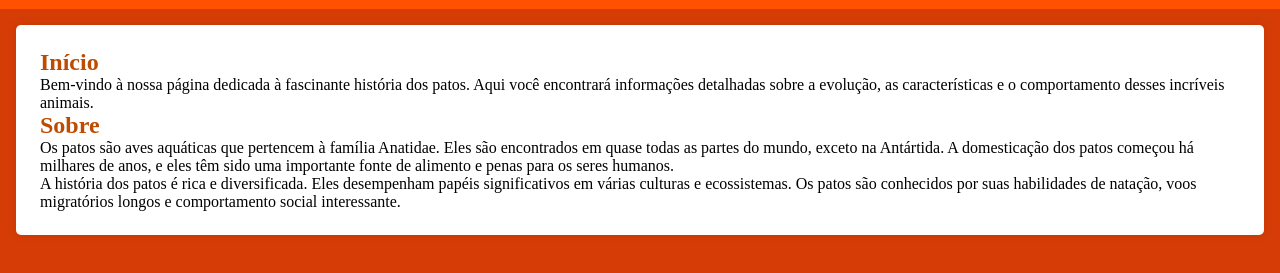
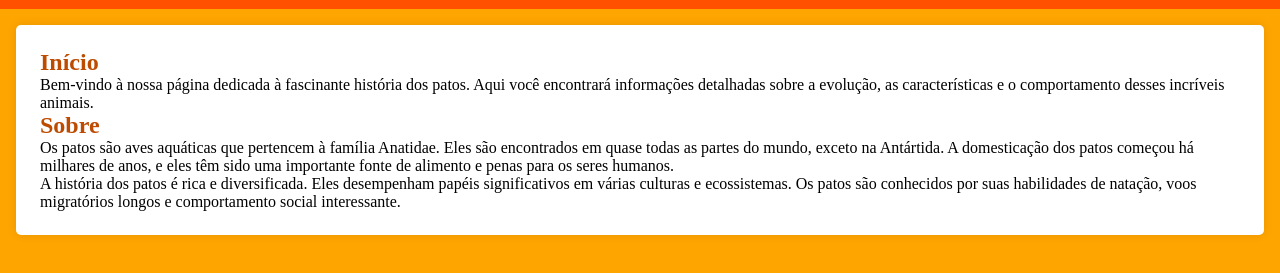
Before and after one commit to HenriquePereira777/gitclass2025, a plain HTML site: page index.html in a window 1280 px wide. Shown: the part 131-404 px from the top of the page. Drawn offline with nearby package versions, Linux system fonts and the light colour scheme.

Commit message:
Projeto em andamento

```diff
--- a/stylr.css
+++ b/stylr.css
@@ -4,7 +4,7 @@
     box-sizing: border-box;
 }
 body {
-    background-color: rgb(214, 61, 6);
+    background-color: orange;
     }
 header{
     background-color: rgb(255, 81, 0);
```
